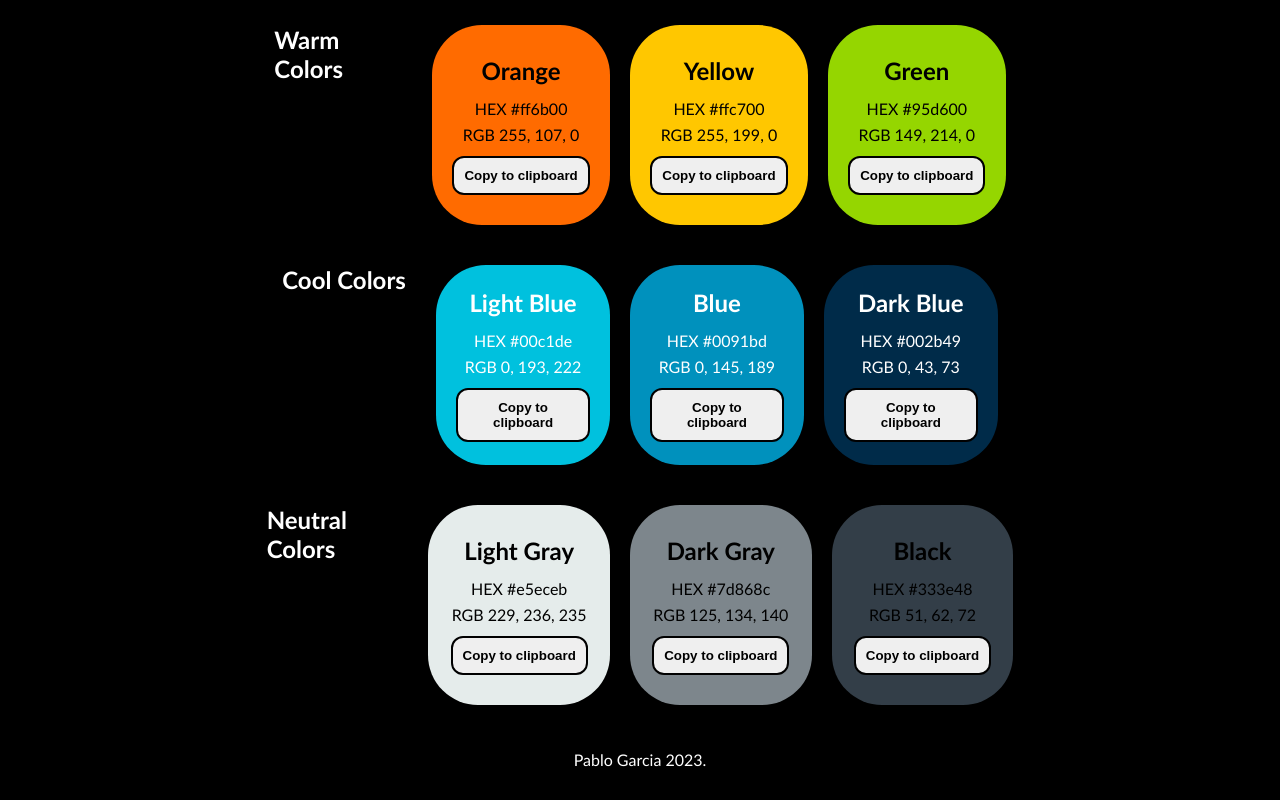
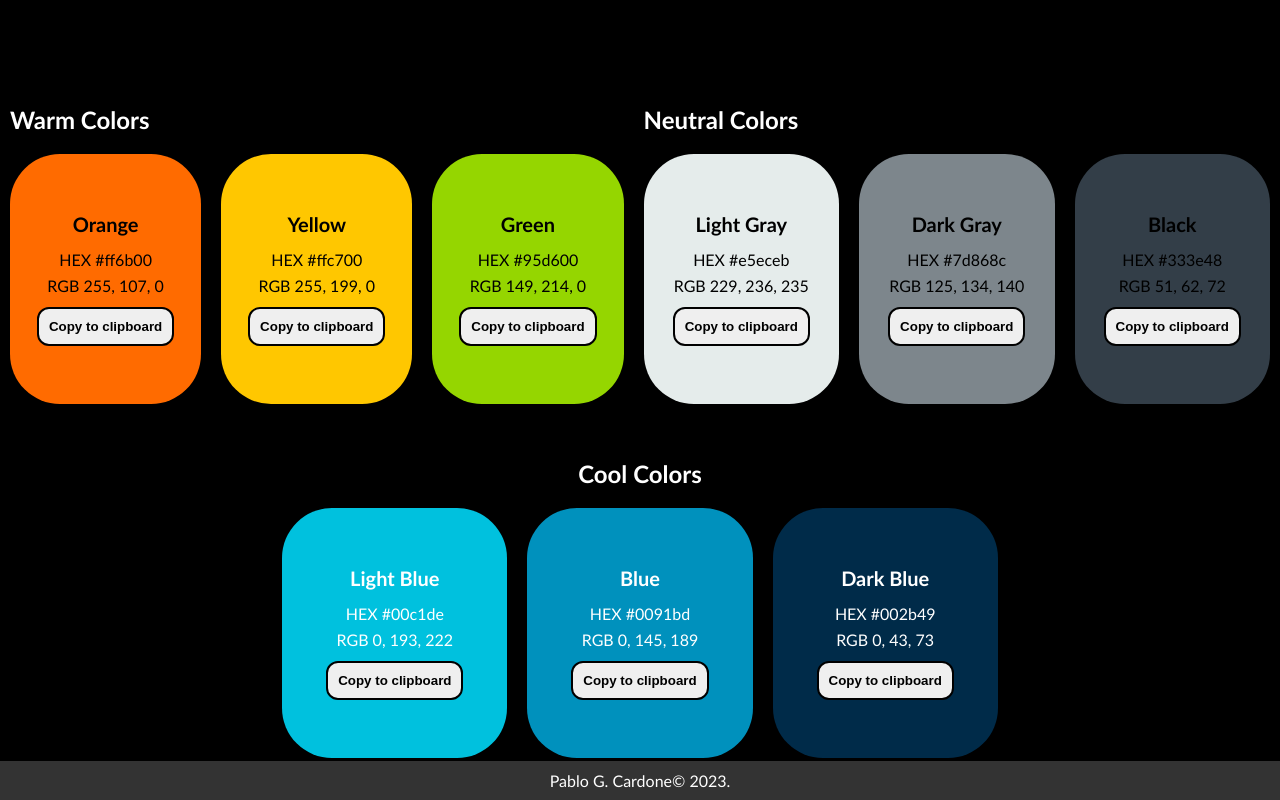
Before and after one commit to PabloMGP/dynamic-color-palette, a plain HTML site: page index.html in a window 1280 px wide. Drawn offline with Linux system fonts and the light colour scheme.

Commit message:
Refactor CSS code
- Add two row classes to better arange layout and avoid users
having to scroll on large screens to view all the cards.

```diff
--- a/index.html
+++ b/index.html
@@ -11,9 +11,8 @@
 
 <body>
 
-
+    <div class="first-row">
         <div class="container">
-
             <div class="warm-colors">
                 <p class="category-title">Warm Colors</p>
                 <div class="card">
@@ -23,7 +22,6 @@
                     <p class="hidden copy-color">#ff6b00</p>
                     <button class="btn" onclick="copyContent(event, '.copy-color')">Copy to clipboard</button>
                 </div>
-
 
                 <div class="card">
                     <h2>Yellow</h2>
@@ -41,7 +39,39 @@
                     <button class="btn" onclick="copyContent(event, '.copy-color')">Copy to clipboard</button>
                 </div>
             </div>
+        </div>
 
+        <div class="container-two">
+            <div class="neutral-colors">
+                <p class="category-title">Neutral Colors</p>
+                <div class="card">
+                    <h2>Light Gray</h2>
+                    <p>HEX #e5eceb</p>
+                    <p>RGB 229, 236, 235</p>
+                    <p class="hidden copy-color">#e5eceb</p>
+                    <button class="btn" onclick="copyContent(event, '.copy-color')">Copy to clipboard</button>
+                </div>
+
+                <div class="card">
+                    <h2>Dark Gray</h2>
+                    <p>HEX #7d868c</p>
+                    <p>RGB 125, 134, 140</p>
+                    <p class="hidden copy-color">#7d868c</p>
+                    <button class="btn" onclick="copyContent(event, '.copy-color')">Copy to clipboard</button>
+                </div>
+
+                <div class="card">
+                    <h2>Black</h2>
+                    <p>HEX #333e48</p>
+                    <p>RGB 51, 62, 72</p>
+                    <p class="hidden copy-color">#333e48</p>
+                    <button class="btn" onclick="copyContent(event, '.copy-color')">Copy to clipboard</button>
+                </div>
+            </div>
+        </div>
+    </div>
+
+    <div class="second-row">
         <div class="cool-colors">
             <p class="category-title">Cool Colors</p>
             <div class="card">
@@ -68,39 +98,11 @@
                 <button class="btn" onclick="copyContent(event, '.copy-color')">Copy to clipboard</button>
             </div>
         </div>
-
-        <div class="neutral-colors">
-            <p class="category-title">Neutral Colors</p>
-            <div class="card">
-                <h2>Light Gray</h2>
-                <p>HEX #e5eceb</p>
-                <p>RGB 229, 236, 235</p>
-                <p class="hidden copy-color">#e5eceb</p>
-                <button class="btn" onclick="copyContent(event, '.copy-color')">Copy to clipboard</button>
-            </div>
-
-            <div class="card">
-                <h2>Dark Gray</h2>
-                <p>HEX #7d868c</p>
-                <p>RGB 125, 134, 140</p>
-                <p class="hidden copy-color">#7d868c</p>
-                <button class="btn" onclick="copyContent(event, '.copy-color')">Copy to clipboard</button>
-            </div>
-
-            <div class="card">
-                <h2>Black</h2>
-                <p>HEX #333e48</p>
-                <p>RGB 51, 62, 72</p>
-                <p class="hidden copy-color">#333e48</p>
-                <button class="btn" onclick="copyContent(event, '.copy-color')">Copy to clipboard</button>
-            </div>
-        </div>
-
     </div>
 
     <script src="app.js"></script>
 </body>
 
-<footer>Pablo Garcia 2023.</footer>
+<footer>Pablo G. Cardone&copy; 2023.</footer>
 
 </html>
--- a/styles.css
+++ b/styles.css
@@ -9,9 +9,14 @@ body {
     background-color: black;
 }
 
-.container {
+.first-row {
     display: flex;
-    max-width: 75vw;
+    margin-top: 80px;
+}
+
+.container,
+.container-two {
+    display: flex;
     flex-direction: column;
     justify-content: center;
     align-items: center;
@@ -31,11 +36,24 @@ body {
     margin-bottom: 20px;
 }
 
+.second-row {
+    display: flex;
+}
+
+.cool-colors {
+    display: flex;
+    text-align: center;
+    flex-direction: row;
+    margin: 0 auto;
+    justify-content: center;
+    align-items: center;
+}
+
 .category-title {
     margin: 10px;
     font-weight: bold;
     font-size: 1.5rem;
-    flex: 1;
+    flex: 1 1 100%;
     color: white;
 }
 
@@ -53,17 +71,19 @@ body {
     flex: 1;
     margin: 10px;
     padding: 20px;
-    height: 25vh;
+    height: 250px;
     gap: 7px;
 }
 
 .card h2 {
     margin: 0 0 7px 0px;
+    font-size: 1.25rem;
 }
 
 .card p {
     text-align: left;
     justify-content: flex-start;
+    font-size: 1rem;
 }
 
 /* Warm Colors */
@@ -105,7 +125,6 @@ body {
     background-color: #333e48;
 }
 
-
 .card.active {
     flex: 3;
     border: 2px solid rgb(224, 192, 7);
@@ -130,28 +149,28 @@ body {
 
 footer {
     color: white;
-    display: flex;
-    justify-content: center;
-    align-content: center;
-}
-
-
-@media screen and (max-width: 1000px) {
-    h2 {
-        font-size: 1.25rem;
-    }
-    p {
-        font-size: 1rem;
-    }
+    position: fixed;
+    left: 0;
+    bottom: 0;
+    width: 100%;
+    background-color: #333;
+    color: white;
+    text-align: center;
+    padding: 10px 0;
 }
 
 @media screen and (max-width: 820px) {
-    .warm-colors,
-    .cool-colors,
-    .neutral-colors {
-        display: flex;
+    .container,
+    .container-two {
+        display: block;
         flex-direction: column;
         flex-wrap: wrap;
         margin: 20px 0;
     }
+
+    .cool-colors {
+        display: flex;
+        flex-direction: row;
+        flex-wrap: wrap;
+    }
 }
```
Lines whose indentation alone changed are shown as unchanged.
